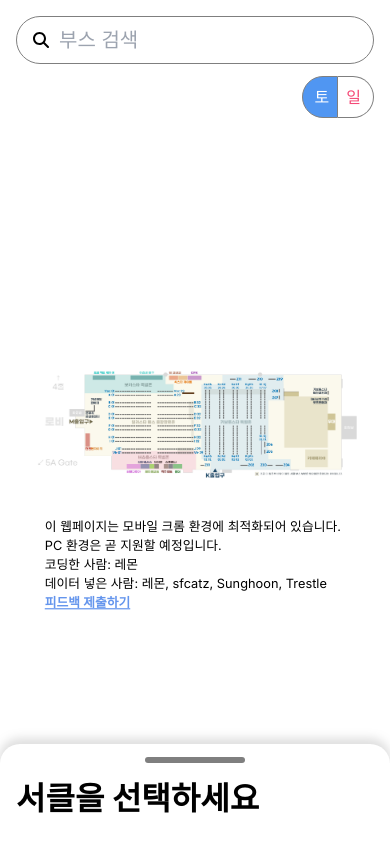
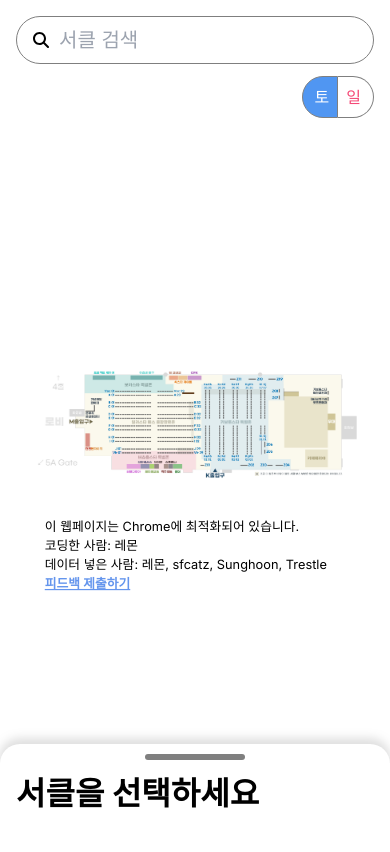
Before and after one commit to nutyworks/illustar, a Next.js app: page / in a window 390 px wide. Shown: the top 852 px of the page. Built offline with nearby package versions, Linux system fonts and the light colour scheme.

Commit message:
App is now responsive

```diff
--- a/src/app/components/info_silder/info_silder_frame.tsx
+++ b/src/app/components/info_silder/info_silder_frame.tsx
@@ -1,6 +1,6 @@
 "use client";
 
-import { useState } from "react";
+import { Dispatch, SetStateAction, useState } from "react";
 import { CircleOptions } from "../map/circle_display";
 import InfoSilderContainer from "./info_slider_container";
 import useWindowDimensions from "@/app/utils/get_window_dimensions";
@@ -8,6 +8,8 @@ import useWindowDimensions from "@/app/utils/get_window_dimensions";
 interface InfoSilderFrameOptions {
   circle: CircleOptions | undefined;
   forceSilderPercentageSetEvent: ForceSilderPercentageSetEvent;
+  silderPercentage: number;
+  setSilderPercentage: Dispatch<SetStateAction<number>>;
 }
 
 export class ForceSilderPercentageSetEvent {
@@ -23,9 +25,11 @@ export class ForceSilderPercentageSetEvent {
 export default function InfoSilderFrame({
   circle,
   forceSilderPercentageSetEvent,
+  silderPercentage,
+  setSilderPercentage,
 }: InfoSilderFrameOptions) {
   let { width, height } = useWindowDimensions();
-  const [silderPercentage, setSilderPercentage] = useState(1);
+  const isSidebar = width > 800;
   const [touchY, setTouchY] = useState(0);
   const [isDragging, setDragging] = useState(false);
   const setSilderPercentageForce = (newPercentage: number) => {
@@ -49,6 +53,7 @@ export default function InfoSilderFrame({
       silderPercentage + (e.clientY - touchY) / (height - 100);
     setSilderPercentage(Math.max(0, Math.min(newPercentage, 1)));
     setTouchY(e.clientY);
+    e.stopPropagation();
   };
   const mouseUpHandler = (e: React.MouseEvent) => {
     const diff1 = Math.abs(silderPercentage);
@@ -63,10 +68,12 @@ export default function InfoSilderFrame({
 
     setSilderPercentageForce(newPercentage);
     setDragging(false);
+    e.stopPropagation();
   };
   const touchStartHandler = (e: React.TouchEvent) => {
     if (e.touches.length >= 2) return;
     setTouchY(e.touches[0].clientY);
+    e.stopPropagation();
   };
   const touchMoveHandler = (e: React.TouchEvent) => {
     if (e.touches.length >= 2) return;
@@ -74,6 +81,7 @@ export default function InfoSilderFrame({
       silderPercentage + (e.touches[0].clientY - touchY) / (height - 100);
     setSilderPercentage(Math.max(0, Math.min(newPercentage, 1)));
     setTouchY(e.touches[0].clientY);
+    e.stopPropagation();
   };
   const touchEndHandler = (e: React.TouchEvent) => {
     const diff1 = Math.abs(silderPercentage);
@@ -87,6 +95,7 @@ export default function InfoSilderFrame({
     else newPercentage = 0.5;
 
     setSilderPercentageForce(newPercentage);
+    e.stopPropagation();
   };
 
   if (!forceSilderPercentageSetEvent.used) {
@@ -94,13 +103,60 @@ export default function InfoSilderFrame({
     setSilderPercentageForce(forceSilderPercentageSetEvent.percentage);
   }
 
-  return (
+  const sildeContainer = (
+    <div
+      style={{
+        borderTopLeftRadius: 20,
+        borderTopRightRadius: 20,
+        width: "100%",
+        height: "100%",
+        marginBottom: -1,
+        backgroundColor: "rgb(var(--background-rgb))",
+        display: "flex",
+        flexDirection: "column",
+        alignItems: "center",
+        boxShadow: "0 -5px 10px 1px rgb(var(--shadow-color))",
+      }}
+    >
+      <p
+        style={{
+          marginTop: 10,
+          marginBottom: 10,
+          width: 100,
+          height: 6,
+          backgroundColor: "rgb(var(--silder-handle-color))",
+          borderRadius: 3,
+        }}
+      ></p>
+      <InfoSilderContainer circle={circle} />
+    </div>
+  );
+
+  const sideContainer = (
+    <div
+      style={{
+        width: "100%",
+        height: "100%",
+        paddingTop: "4.75em",
+        background: "rgb(var(--background-rgb))",
+        boxShadow: "1px 0 10px 1px gray",
+      }}
+    >
+      <InfoSilderContainer circle={circle} />
+    </div>
+  );
+
+  return isSidebar && circle === undefined ? (
+    <></>
+  ) : (
     <div
       style={{
         display: "block",
         width: "100%",
         height: "100%",
-        transform: `translate(0, ${silderPercentage * (height - 100)}px)`,
+        transform: `translate(0, ${
+          isSidebar ? 0 : silderPercentage * (height - 100)
+        }px)`,
         pointerEvents: "all",
       }}
       onTouchStart={touchStartHandler}
@@ -110,30 +166,7 @@ export default function InfoSilderFrame({
       onMouseMove={mouseMoveHandler}
       onMouseUp={mouseUpHandler}
     >
-      <div
-        style={{
-          borderTopLeftRadius: 20,
-          borderTopRightRadius: 20,
-          height: "2em",
-          width: "100%",
-          marginBottom: -1,
-          backgroundColor: "rgb(var(--background-rgb))",
-          display: "flex",
-          alignItems: "center",
-          justifyContent: "center",
-          boxShadow: "0 -5px 10px 1px rgb(var(--shadow-color))",
-        }}
-      >
-        <p
-          style={{
-            width: 100,
-            height: 6,
-            backgroundColor: "rgb(var(--silder-handle-color))",
-            borderRadius: 3,
-          }}
-        ></p>
-      </div>
-      <InfoSilderContainer circle={circle} />
+      {isSidebar ? sideContainer : sildeContainer}
     </div>
   );
 }
--- a/src/app/components/info_silder/info_slider_container.tsx
+++ b/src/app/components/info_silder/info_slider_container.tsx
@@ -9,8 +9,8 @@ export default function InfoSilderContainer({ circle }: InfoSilderOptions) {
     return (
       <div
         style={{
+          height: "100%",
           width: "100%",
-          height: "100%",
           backgroundColor: "rgb(var(--background-rgb))",
           paddingLeft: "1em",
           paddingRight: "1em",
@@ -24,8 +24,8 @@ export default function InfoSilderContainer({ circle }: InfoSilderOptions) {
   return (
     <div
       style={{
+        height: "100%",
         width: "100%",
-        height: "100%",
         backgroundColor: "rgb(var(--background-rgb))",
         paddingLeft: "1em",
         paddingRight: "1em",
--- a/src/app/components/map/circle_display.tsx
+++ b/src/app/components/map/circle_display.tsx
@@ -51,12 +51,13 @@ export default function CircleDisplay(opts: CircleDisplayOptions) {
         width: opts.width,
         height: opts.height,
       }}
-      onClick={() => {
+      onClick={(e) => {
         opts.setSelectedLoc(opts.loc);
         opts.fireForceLocationEvent(new ForceLocationEvent(opts.loc));
         opts.fireForceSilderPercentageSetEvent(
           new ForceSilderPercentageSetEvent(0.5)
         );
+        e.stopPropagation();
       }}
     ></button>
   );
--- a/src/app/components/map/map_container.tsx
+++ b/src/app/components/map/map_container.tsx
@@ -107,8 +107,7 @@ export default function MapContainer({
             width: "1000%",
           }}
         >
-          <div>이 웹페이지는 모바일 크롬 환경에 최적화되어 있습니다.</div>
-          <div>PC 환경은 곧 지원할 예정입니다.</div>
+          <div>이 웹페이지는 Chrome에 최적화되어 있습니다.</div>
           <div>코딩한 사람: 레몬</div>
           <div>
             데이터 넣은 사람: 레몬,{" "}
--- a/src/app/components/search/search_bar.tsx
+++ b/src/app/components/search/search_bar.tsx
@@ -37,8 +37,8 @@ export default function SearchBar({
   return (
     <div
       style={{
+        borderRadius: "2em",
         width: "100%",
-        borderRadius: "2em",
         border: "1px solid rgb(var(--border-color))",
         background: "rgb(var(--background-rgb))",
         padding: "0.5em",
@@ -63,7 +63,7 @@ export default function SearchBar({
       </p>
       <input
         type="Back"
-        placeholder="부스 검색"
+        placeholder="서클 검색"
         style={{
           marginLeft: "0.5em",
           width: "100%",
--- a/src/app/globals.css
+++ b/src/app/globals.css
@@ -28,6 +28,39 @@
   outline: none;
   -ms-touch-action: manipulation;
   touch-action: manipulation;
+}
+
+.searchBar, .infoSilde {
+  width: 400px;
+}
+
+.daySelectButton {
+  right: 1em;
+  top: 1em;
+}
+
+@media screen and (orientation:portrait) and (max-width: 800px) /* mobile portrait */
+{
+  .searchBar, .infoSilde {
+    width: 100%;
+  }
+
+  .daySelectButton {
+    right: 1em;
+    top: 4.75em;
+  }
+}
+
+@media screen and (orientation:landscape) and (max-height: 800px) /* mobile landscape */
+{
+  .searchBar, .infoSilde {
+    width: 50%;
+  }
+
+  .daySelectButton {
+    right: 1em;
+    top: 1em;
+  }
 }
 
 /* @media (prefers-color-scheme: dark) {
--- a/src/app/page.tsx
+++ b/src/app/page.tsx
@@ -27,6 +27,7 @@ export default function App() {
   const [searchResult, setSearchResult] = useState<CircleOptions[] | null>(
     null
   );
+  const [silderPercentage, setSilderPercentage] = useState(1);
   const [forceLocationEvent, fireForceLocationEvent] = useState(
     new ForceLocationEvent("")
   );
@@ -62,26 +63,30 @@ export default function App() {
   const submitHandler = (e: React.FormEvent) => {
     const target = e.target as HTMLInputElement;
     performSearch(target.value);
+    e.stopPropagation();
   };
   const focusHandler = (e: React.MouseEvent) => {
     if (!isSearching) {
       window.history.pushState({}, "#search", "#search");
     }
     setSearching(true);
+    e.stopPropagation();
   };
   const searchPage = (
     <>
       <div
+        className="searchBar"
         style={{
+          boxShadow: "1px 0 10px 1px gray",
           display: "block",
           position: "fixed",
-          width: "100%",
           height: "100%",
           backgroundColor: "white",
           overflow: "auto",
           pointerEvents: "all",
           paddingTop: "4.75em",
         }}
+        onClick={(e) => e.stopPropagation()}
       >
         <SearchResultContainer
           result={searchResult}
@@ -93,31 +98,34 @@ export default function App() {
         />
       </div>
       <div
+        className="searchBar"
         style={{
           display: "block",
           position: "fixed",
-          width: "100%",
           height: "4.75em",
           backgroundColor: "white",
           borderBottom: "1px solid rgb(var(--border-color))",
-          boxShadow: "1px 1px 15px 1px gray",
         }}
+        onClick={(e) => e.stopPropagation()}
       ></div>
     </>
   );
   const infoSilder = (
     <div
+      className="searchBar"
       style={{
         position: "absolute",
         display: "block",
-        width: "100%",
         height: "100%",
         pointerEvents: "none",
       }}
+      onClick={(e) => e.stopPropagation()}
     >
       <InfoSilderFrame
         circle={dayCircleData.find((circle) => circle.loc === selectedLoc)}
         forceSilderPercentageSetEvent={forceSilderPercentageSetEvent}
+        silderPercentage={silderPercentage}
+        setSilderPercentage={setSilderPercentage}
       />
     </div>
   );
@@ -152,28 +160,33 @@ export default function App() {
           selectedLoc={selectedLoc}
           setSelectedLoc={setSelectedLoc}
           forceLocationEvent={forceLocationEvent}
+          setSilderPercentage={setSilderPercentage}
           fireForceLocationEvent={fireForceLocationEvent}
           fireForceSilderPercentageSetEvent={fireForceSilderPercentageSetEvent}
         />
       </div>
       <div
+        className="daySelectButton"
         style={{
           display: "block",
           position: "fixed",
-          right: "1em",
-          top: "4.75em",
         }}
       >
         <DaySelectButton day={day} setDay={setDay} />
       </div>
       {isSearching && searchPage}
+      {isSearching || infoSilder}
       <div
+        className="searchBar"
         style={{
           display: "block",
           position: "fixed",
-          width: "100%",
           padding: "1em",
+          transform: `translateY(${
+            silderPercentage < 0.25 ? (0.25 - silderPercentage) * -1000 : 0
+          }px)`,
         }}
+        onClick={(e) => e.stopPropagation()}
       >
         <SearchBar
           setSearchText={setSearchText}
@@ -184,7 +197,6 @@ export default function App() {
           setSearching={setSearching}
         />
       </div>
-      {isSearching || infoSilder}
     </div>
   );
 }
--- a/src/app/utils/get_window_dimensions.tsx
+++ b/src/app/utils/get_window_dimensions.tsx
@@ -1,5 +1,3 @@
-"use client";
-
 import { useState, useEffect } from "react";
 
 function getWindowDimensions() {
```
Also changed, not shown: src/app/components/map/map_frame.tsx (+10 -0 lines).
